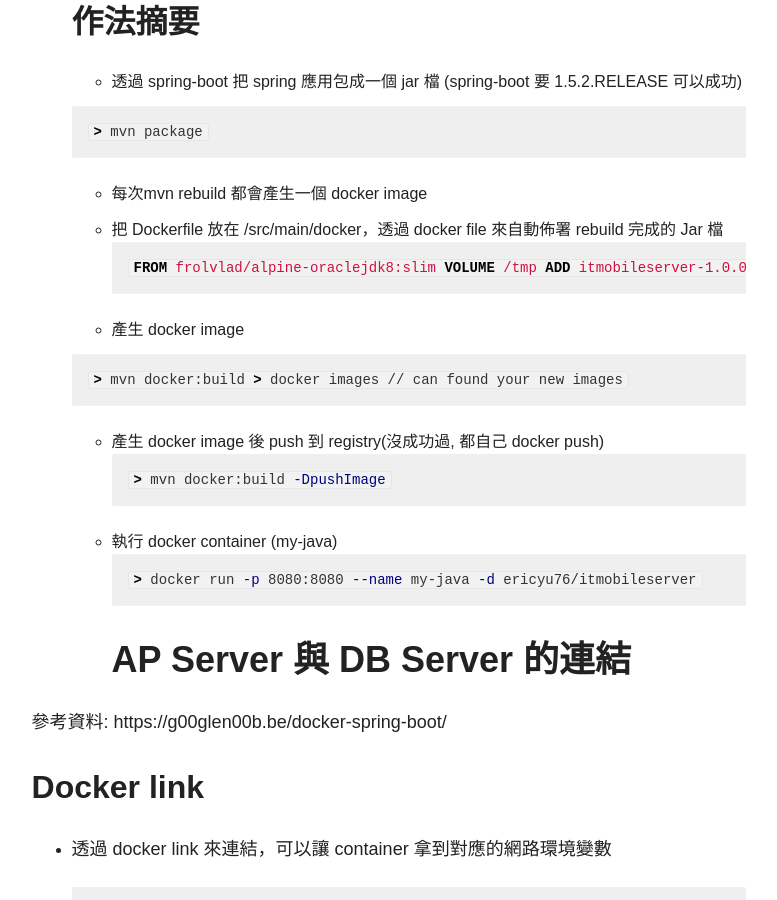
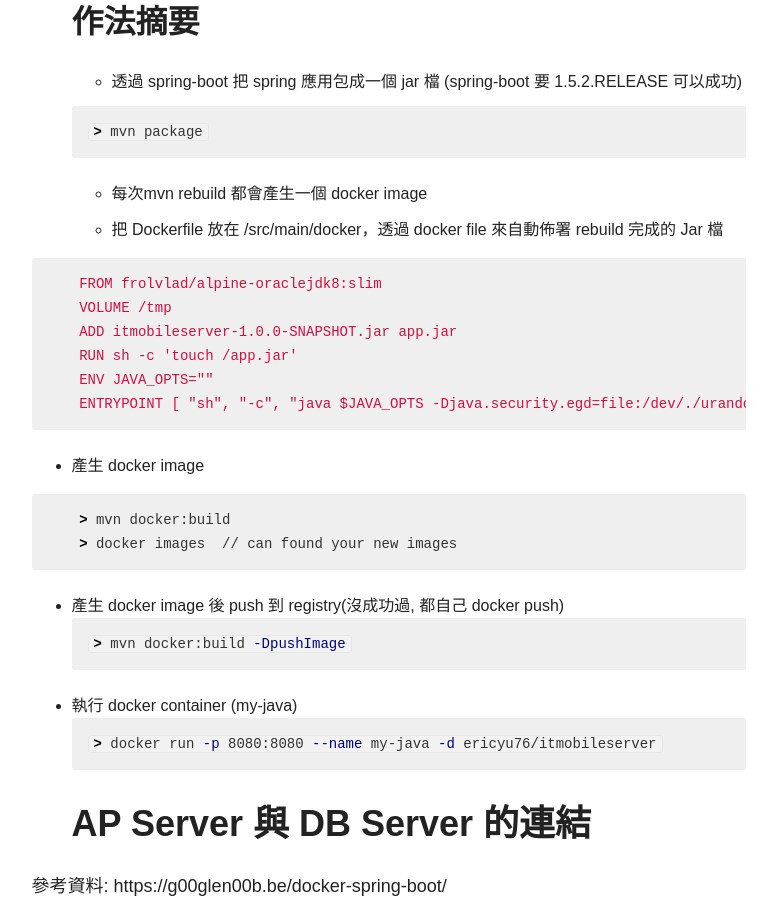
Before and after one commit to ericyu76/Notes, a Jekyll site: the page built from _posts/articles/2017-06-28-Docker-in-action.md, in a window 1280 px wide and 900 px high, scrolled down 1310 px. Shown: the whole window, without its empty margins (348-1125 px from the left). Built offline with Jekyll 4.4.1, drawn with Linux system fonts in a browser that asks for light colours; nearby versions of some CDN libraries.

Commit message:
fixed new line

````diff
--- a/_posts/articles/2017-06-28-Docker-in-action.md
+++ b/_posts/articles/2017-06-28-Docker-in-action.md
@@ -45,7 +45,8 @@ comments: true
 
   - 每次mvn rebuild 都會產生一個 docker image
   - 把 Dockerfile 放在 /src/main/docker，透過 docker file 來自動佈署 rebuild 完成的 Jar 檔
-```dockerfile
+
+```yaml
     FROM frolvlad/alpine-oraclejdk8:slim
     VOLUME /tmp
     ADD itmobileserver-1.0.0-SNAPSHOT.jar app.jar
@@ -53,6 +54,7 @@ comments: true
     ENV JAVA_OPTS=""
     ENTRYPOINT [ "sh", "-c", "java $JAVA_OPTS -Djava.security.egd=file:/dev/./urandom -jar /app.jar" ]
 ```
+
   - 產生 docker image
 
   ```bash
````
